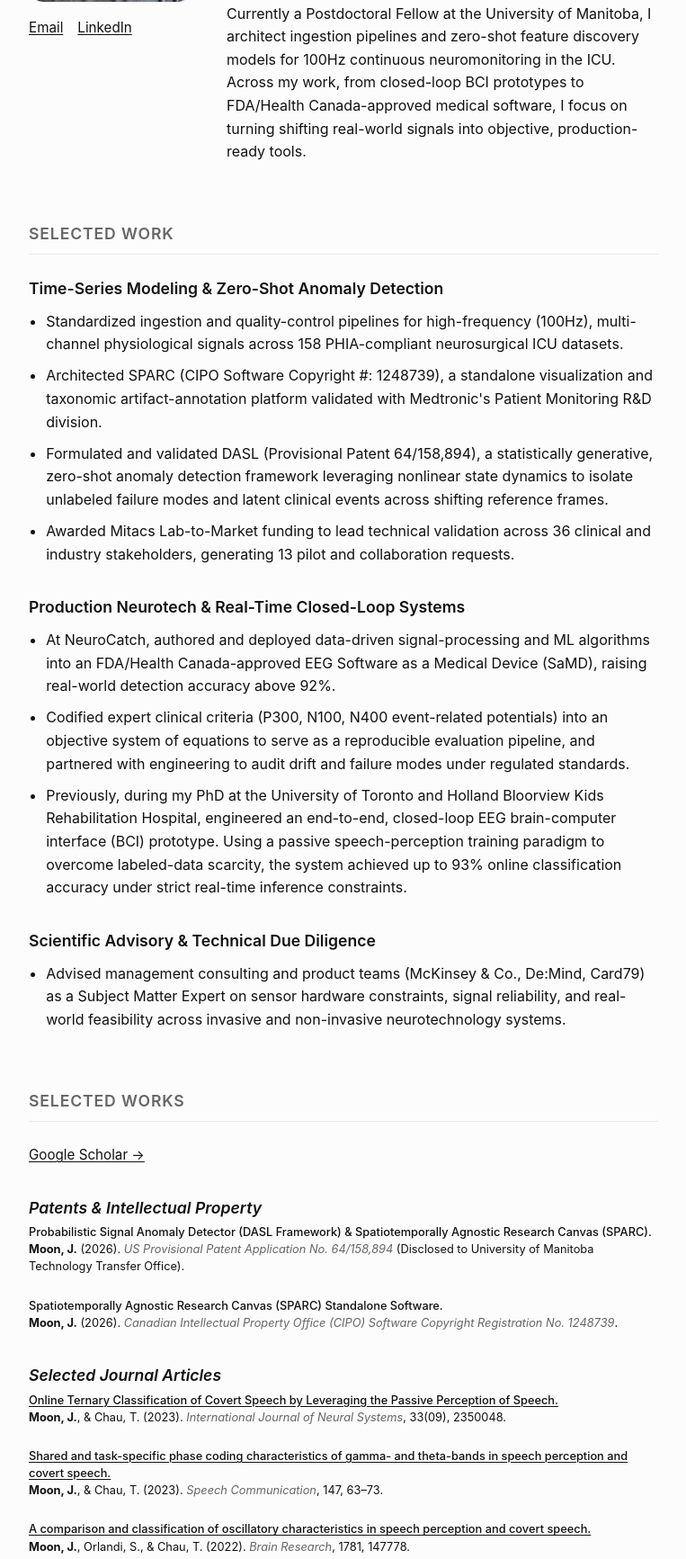
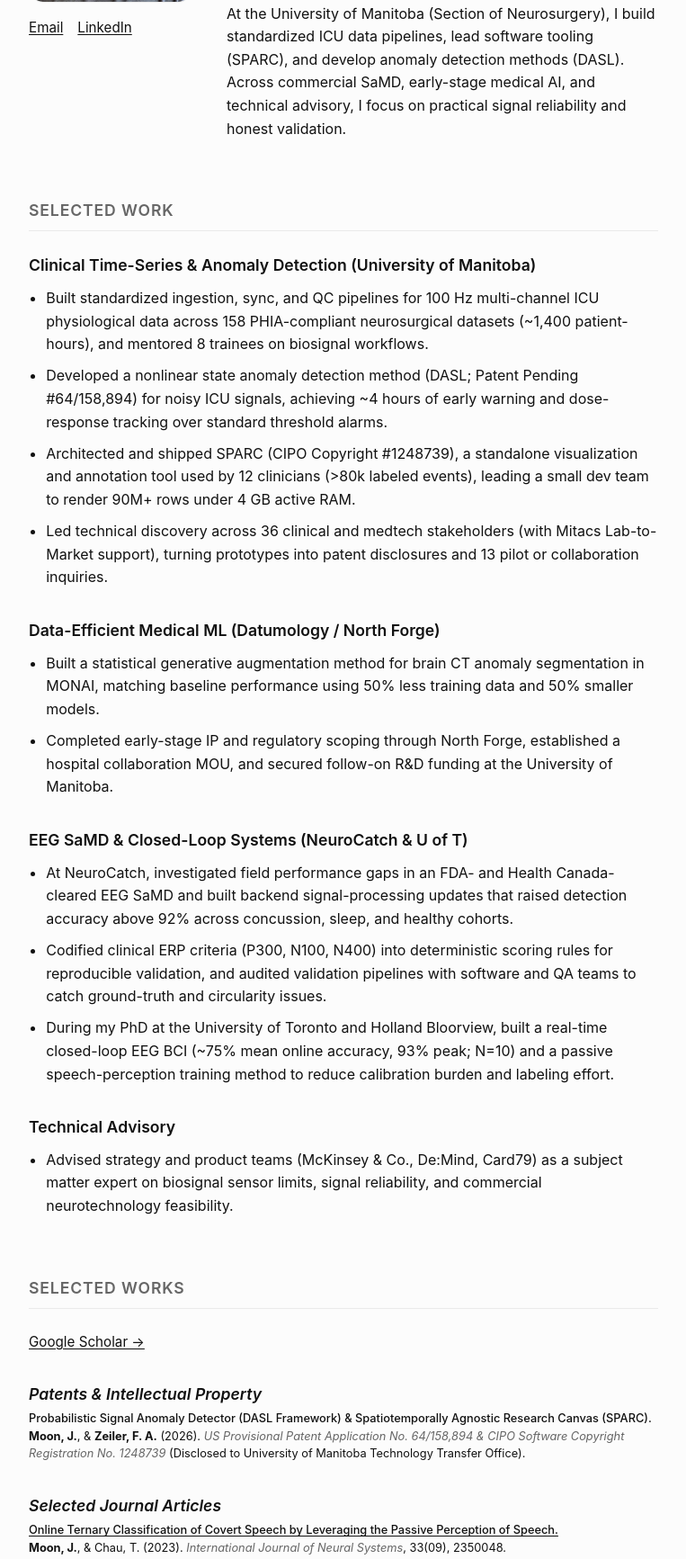
Before and after one commit to MoonNeuro/MoonNeuro.github.io, a plain HTML site: page index.html in a window 1280 px wide. Shown: the part 293-2026 px from the top of the page at 90% size, without its empty margins (258-1021 px from the left). Drawn offline with Linux system fonts and the light colour scheme.

Commit message:
nov 26 26

```diff
--- a/index.html
+++ b/index.html
@@ -3,7 +3,7 @@
 <head>
     <meta charset="UTF-8">
     <meta name="viewport" content="width=device-width, initial-scale=1.0">
-    <title>Jay Moon, PhD | Applied Scientist & Computational Neuroscientist</title>
+    <title>Jay Moon, PhD | Applied Scientist | Biosignals & Algorithms</title>
     <meta name="description" content="Portfolio of Jay Moon, PhD - Applied Scientist & Computational Neuroscientist.">
     <!-- Google tag (gtag.js) -->
     <script async src="https://www.googletagmanager.com/gtag/js?id=G-0GTE22D6LJ"></script>
@@ -258,10 +258,10 @@
 
             <div class="profile-content">
                 <h1>Jay Moon, PhD</h1>
-                <p class="subtitle">Applied Scientist & Computational Neuroscientist</p>
+                <p class="subtitle">Applied Scientist | Biosignals & Algorithms</p>
                 <div id="about">
-                    <p>I am an applied scientist focused on taking time-series, signal-processing, and anomaly detection models from mathematical formulation into deployed software. I specialize in probabilistic modeling and building reliable ML pipelines for noisy, high-frequency sensor data.</p>
-                    <p>Currently a Postdoctoral Fellow at the University of Manitoba, I architect ingestion pipelines and zero-shot feature discovery models for 100Hz continuous neuromonitoring in the ICU. Across my work, from closed-loop BCI prototypes to FDA/Health Canada-approved medical software, I focus on turning shifting real-world signals into objective, production-ready tools.</p>
+                    <p>I am an applied scientist and biomedical engineer focused on turning noisy biosignal and time-series data into reliable clinical algorithms and software tools. My work spans EEG, ICU monitoring, and medical imaging where real-world signal drift and data scarcity break standard models.</p>
+                    <p>At the University of Manitoba (Section of Neurosurgery), I build standardized ICU data pipelines, lead software tooling (SPARC), and develop anomaly detection methods (DASL). Across commercial SaMD, early-stage medical AI, and technical advisory, I focus on practical signal reliability and honest validation.</p>
                 </div>
             </div>
         </header>
@@ -271,28 +271,36 @@
                 <h2>Selected Work</h2>
 
                 <div class="item">
-                    <h3>Time-Series Modeling & Zero-Shot Anomaly Detection</h3>
+                    <h3>Clinical Time-Series &amp; Anomaly Detection (University of Manitoba)</h3>
                     <ul class="work-list">
-                        <li>Standardized ingestion and quality-control pipelines for high-frequency (100Hz), multi-channel physiological signals across 158 PHIA-compliant neurosurgical ICU datasets.</li>
-                        <li>Architected SPARC (CIPO Software Copyright #: 1248739), a standalone visualization and taxonomic artifact-annotation platform validated with Medtronic's Patient Monitoring R&amp;D division.</li>
-                        <li>Formulated and validated DASL (Provisional Patent 64/158,894), a statistically generative, zero-shot anomaly detection framework leveraging nonlinear state dynamics to isolate unlabeled failure modes and latent clinical events across shifting reference frames.</li>
-                        <li>Awarded Mitacs Lab-to-Market funding to lead technical validation across 36 clinical and industry stakeholders, generating 13 pilot and collaboration requests.</li>
+                        <li>Built standardized ingestion, sync, and QC pipelines for 100 Hz multi-channel ICU physiological data across 158 PHIA-compliant neurosurgical datasets (~1,400 patient-hours), and mentored 8 trainees on biosignal workflows.</li>
+                        <li>Developed a nonlinear state anomaly detection method (DASL; Patent Pending #64/158,894) for noisy ICU signals, achieving ~4 hours of early warning and dose-response tracking over standard threshold alarms.</li>
+                        <li>Architected and shipped SPARC (CIPO Copyright #1248739), a standalone visualization and annotation tool used by 12 clinicians (&gt;80k labeled events), leading a small dev team to render 90M+ rows under 4 GB active RAM.</li>
+                        <li>Led technical discovery across 36 clinical and medtech stakeholders (with Mitacs Lab-to-Market support), turning prototypes into patent disclosures and 13 pilot or collaboration inquiries.</li>
                     </ul>
                 </div>
 
                 <div class="item">
-                    <h3>Production Neurotech & Real-Time Closed-Loop Systems</h3>
+                    <h3>Data-Efficient Medical ML (Datumology / North Forge)</h3>
                     <ul class="work-list">
-                        <li>At NeuroCatch, authored and deployed data-driven signal-processing and ML algorithms into an FDA/Health Canada-approved EEG Software as a Medical Device (SaMD), raising real-world detection accuracy above 92%.</li>
-                        <li>Codified expert clinical criteria (P300, N100, N400 event-related potentials) into an objective system of equations to serve as a reproducible evaluation pipeline, and partnered with engineering to audit drift and failure modes under regulated standards.</li>
-                        <li>Previously, during my PhD at the University of Toronto and Holland Bloorview Kids Rehabilitation Hospital, engineered an end-to-end, closed-loop EEG brain-computer interface (BCI) prototype. Using a passive speech-perception training paradigm to overcome labeled-data scarcity, the system achieved up to 93% online classification accuracy under strict real-time inference constraints.</li>
+                        <li>Built a statistical generative augmentation method for brain CT anomaly segmentation in MONAI, matching baseline performance using 50% less training data and 50% smaller models.</li>
+                        <li>Completed early-stage IP and regulatory scoping through North Forge, established a hospital collaboration MOU, and secured follow-on R&amp;D funding at the University of Manitoba.</li>
                     </ul>
                 </div>
 
                 <div class="item">
-                    <h3>Scientific Advisory & Technical Due Diligence</h3>
+                    <h3>EEG SaMD &amp; Closed-Loop Systems (NeuroCatch &amp; U of T)</h3>
                     <ul class="work-list">
-                        <li>Advised management consulting and product teams (McKinsey &amp; Co., De:Mind, Card79) as a Subject Matter Expert on sensor hardware constraints, signal reliability, and real-world feasibility across invasive and non-invasive neurotechnology systems.</li>
+                        <li>At NeuroCatch, investigated field performance gaps in an FDA- and Health Canada-cleared EEG SaMD and built backend signal-processing updates that raised detection accuracy above 92% across concussion, sleep, and healthy cohorts.</li>
+                        <li>Codified clinical ERP criteria (P300, N100, N400) into deterministic scoring rules for reproducible validation, and audited validation pipelines with software and QA teams to catch ground-truth and circularity issues.</li>
+                        <li>During my PhD at the University of Toronto and Holland Bloorview, built a real-time closed-loop EEG BCI (~75% mean online accuracy, 93% peak; N=10) and a passive speech-perception training method to reduce calibration burden and labeling effort.</li>
+                    </ul>
+                </div>
+
+                <div class="item">
+                    <h3>Technical Advisory</h3>
+                    <ul class="work-list">
+                        <li>Advised strategy and product teams (McKinsey &amp; Co., De:Mind, Card79) as a subject matter expert on biosignal sensor limits, signal reliability, and commercial neurotechnology feasibility.</li>
                     </ul>
                 </div>
             </section>
@@ -305,12 +313,8 @@
                     <h3>Patents & Intellectual Property</h3>
                     <ul class="publications-list">
                         <li>
-                            <span class="paper-title">Probabilistic Signal Anomaly Detector (DASL Framework) & Spatiotemporally Agnostic Research Canvas (SPARC).</span><br>
-                            <strong>Moon, J.</strong> (2026). <span class="paper-journal">US Provisional Patent Application No. 64/158,894</span> (Disclosed to University of Manitoba Technology Transfer Office).
-                        </li>
-                        <li>
-                            <span class="paper-title">Spatiotemporally Agnostic Research Canvas (SPARC) Standalone Software.</span><br>
-                            <strong>Moon, J.</strong> (2026). <span class="paper-journal">Canadian Intellectual Property Office (CIPO) Software Copyright Registration No. 1248739</span>.
+                            <span class="paper-title">Probabilistic Signal Anomaly Detector (DASL Framework) &amp; Spatiotemporally Agnostic Research Canvas (SPARC).</span><br>
+                            <strong>Moon, J.</strong>, &amp; <strong>Zeiler, F. A.</strong> (2026). <span class="paper-journal">US Provisional Patent Application No. 64/158,894 &amp; CIPO Software Copyright Registration No. 1248739</span> (Disclosed to University of Manitoba Technology Transfer Office).
                         </li>
                     </ul>
                 </div>
```
